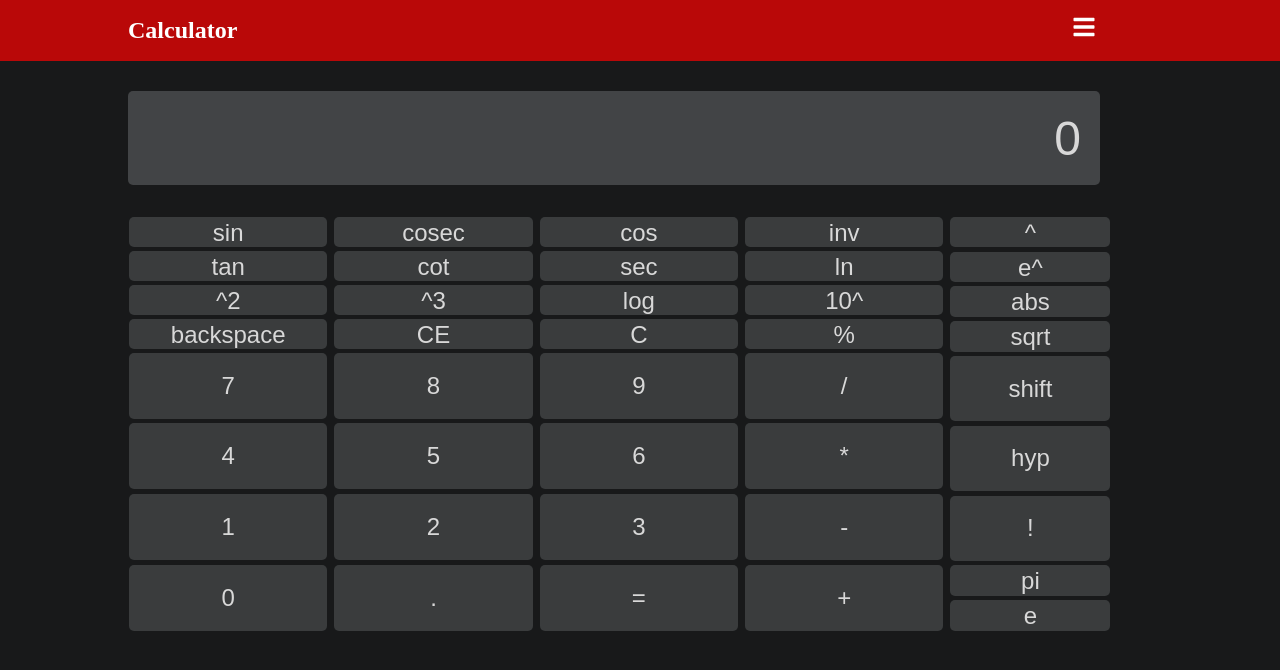
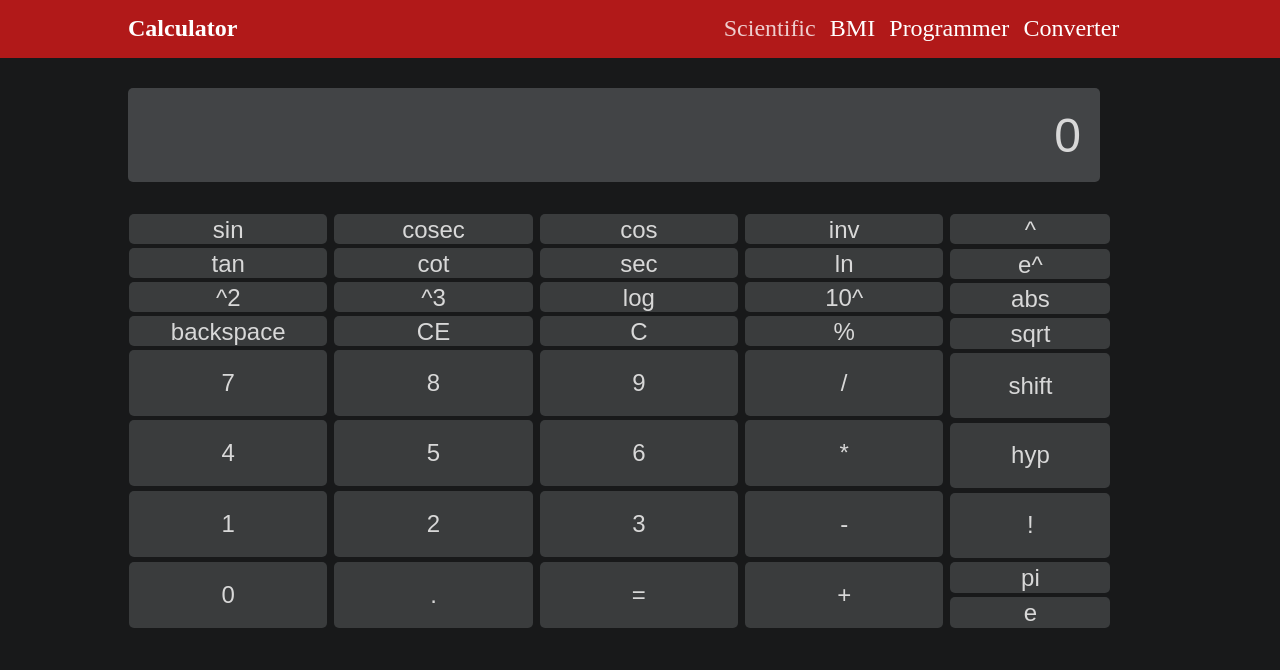
Before and after one commit to Junaidhassan99/next-calculator, a Next.js app: page /scientific in a window 1280 px wide. Shown: the top 670 px of the page. Built offline with nearby package versions, Linux system fonts and the light colour scheme.

Commit message:
drawer added

```diff
--- a/components/AppBar.tsx
+++ b/components/AppBar.tsx
@@ -1,7 +1,8 @@
 import Link from "next/link";
-import { useState } from "react";
+import { Fragment, useEffect, useState } from "react";
 
 import { FaBars } from "react-icons/fa";
+import Drawer from "./Drawer";
 
 interface ActionType {
   title: string;
@@ -29,21 +30,27 @@ const actions: ActionType[] = [
 
 const AppBar: React.FC<{}> = ({ children }) => {
   const [currentlySelected, setCurrentlySelected] = useState("/scientific");
+  const [isDrawerOpen, setIsDrawerOpen] = useState(false);
 
-  const [isDrawerEnabled, setIsDrawerEnabled] = useState(true);
+  function drawerToggleHandler() {
+    setIsDrawerOpen((prevState) => !prevState);
+  }
 
   return (
+    <Fragment>
+      {isDrawerOpen && <Drawer drawerToggleHandler={drawerToggleHandler} />}
       <div className="app-bar-background-color app-bar-parent">
         <div className="app-bar-title">
           <Link href={"/"}>
             <a className="app-bar-items">Calculator</a>
           </Link>
         </div>
-      {isDrawerEnabled ? (
-        <div>
+
+        <div onClick={drawerToggleHandler} className="display-drawer">
           <FaBars className="app-bar-item-not-selected drawer-icon" />
         </div>
-      ) : (
+
+        <div className="display-nav">
           <nav>
             <div className="app-bar-actions-container">
               {actions.map((item) => {
@@ -68,8 +75,9 @@ const AppBar: React.FC<{}> = ({ children }) => {
               })}
             </div>
           </nav>
-      )}
         </div>
+      </div>
+    </Fragment>
   );
 };
 
--- /dev/null
+++ b/components/Drawer.tsx
@@ -0,0 +1,15 @@
+import { FaTimes } from "react-icons/fa";
+
+const Drawer: React.FC<{
+  drawerToggleHandler: () => void;
+}> = ({ children, drawerToggleHandler }) => {
+  return (
+    <div className={"drawer-menu app-bar-background-color"}>
+      <div onClick={drawerToggleHandler}>
+        <FaTimes className="app-bar-item-not-selected cancel-drawer-icon" />
+      </div>
+    </div>
+  );
+};
+
+export default Drawer;
--- a/pages/_app.tsx
+++ b/pages/_app.tsx
@@ -2,17 +2,20 @@ import type { AppProps } from "next/app";
 import { Fragment } from "react";
 import { Provider } from "react-redux";
 import AppBar from "../components/AppBar";
+import Drawer from "../components/Drawer";
 
 import store from "../store/store";
 import "../styles/globals.css";
 import "../styles/app-bar.css";
 import "../styles/calculator-home-screen.css";
+import "../styles/drawer.css";
 
 function MyApp({ Component, pageProps }: AppProps) {
   return (
     <Provider store={store}>
       <Fragment>
         <AppBar />
+
         <div className="default-margin">
           <Component {...pageProps} />
         </div>
--- a/pages/scientific.tsx
+++ b/pages/scientific.tsx
@@ -3,6 +3,7 @@ import React, { Fragment, useState } from "react";
 import AppBar from "../components/AppBar";
 import CalclatorButton from "../components/CalculatorButton";
 import CalculatorScreen from "../components/CalculatorScreen";
+import Drawer from "../components/Drawer";
 import { setAvalibility } from "../store/calculator-slice";
 
 import { useAppSelector, useAppDispatch } from "../store/hooks";
--- a/styles/app-bar.css
+++ b/styles/app-bar.css
@@ -46,14 +46,33 @@ body {
 }
 
 .app-bar-background-color {
-  background-color: rgba(255, 0, 0, 0.699);
+  background-color: rgb(177, 25, 25);
 }
 
 .drawer-icon {
   padding-right: 30px;
 }
 
-/*mobile screen */
+.display-drawer {
+  display: none;
+}
+
+.display-nav {
+  /* default value of div */
+  display: block;
+}
+
+@media only screen and (max-width: 700px) {
+  .display-nav {
+    display: none;
+  }
+
+  .display-drawer {
+    /* default value of div */
+    display: block;
+  }
+}
+
 @media only screen and (max-width: 500px) {
   .drawer-icon {
     padding-right: 0px;
--- /dev/null
+++ b/styles/drawer.css
@@ -0,0 +1,22 @@
+.drawer-menu {
+  width: 40%;
+  height: 100%;
+
+  position: absolute;
+  right: 0px;
+  z-index: 1;
+
+  display: none;
+}
+
+.cancel-drawer-icon {
+  padding: 3%;
+  height: 30px;
+  width: 30px;
+}
+
+@media only screen and (max-width: 700px) {
+  .drawer-menu {
+    display: block;
+  }
+}
--- a/styles/globals.css
+++ b/styles/globals.css
@@ -4,7 +4,7 @@ body .default-margin {
 }
 
 .default-elevation {
-  z-index: 2;
+  /* z-index: 2; */
 }
 
 .default-border {
```
Lines whose indentation alone changed are shown as unchanged.
